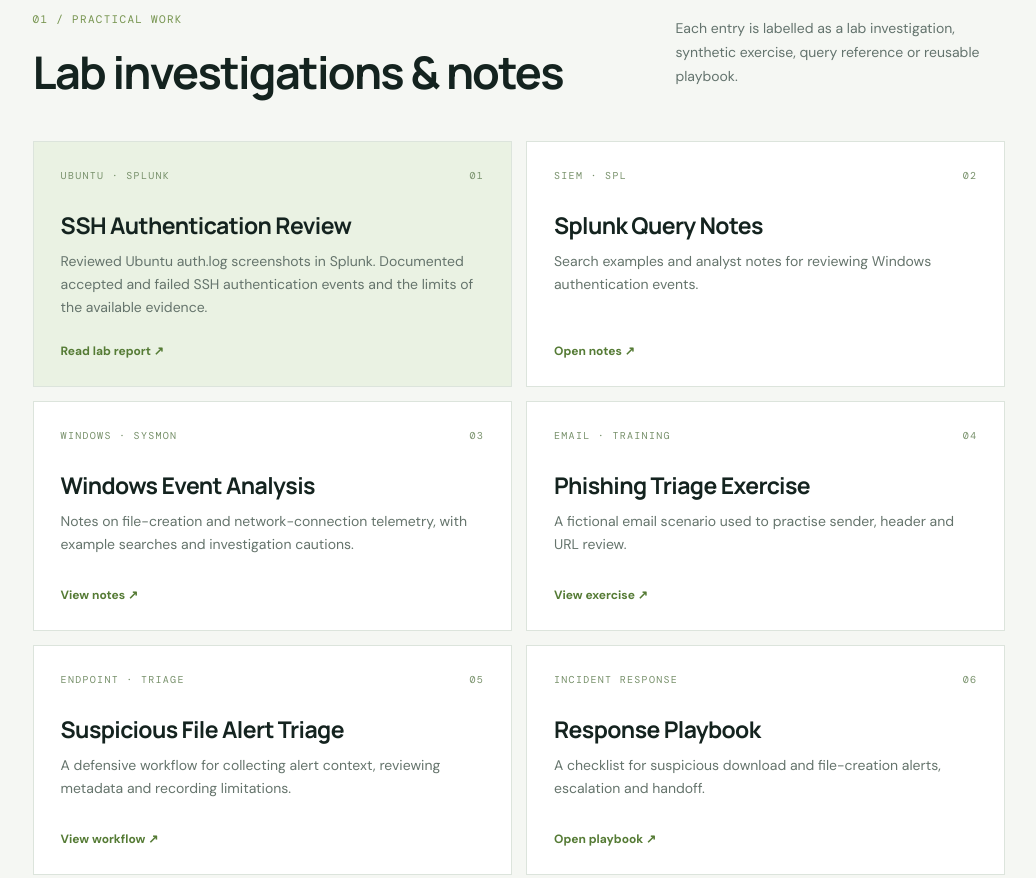
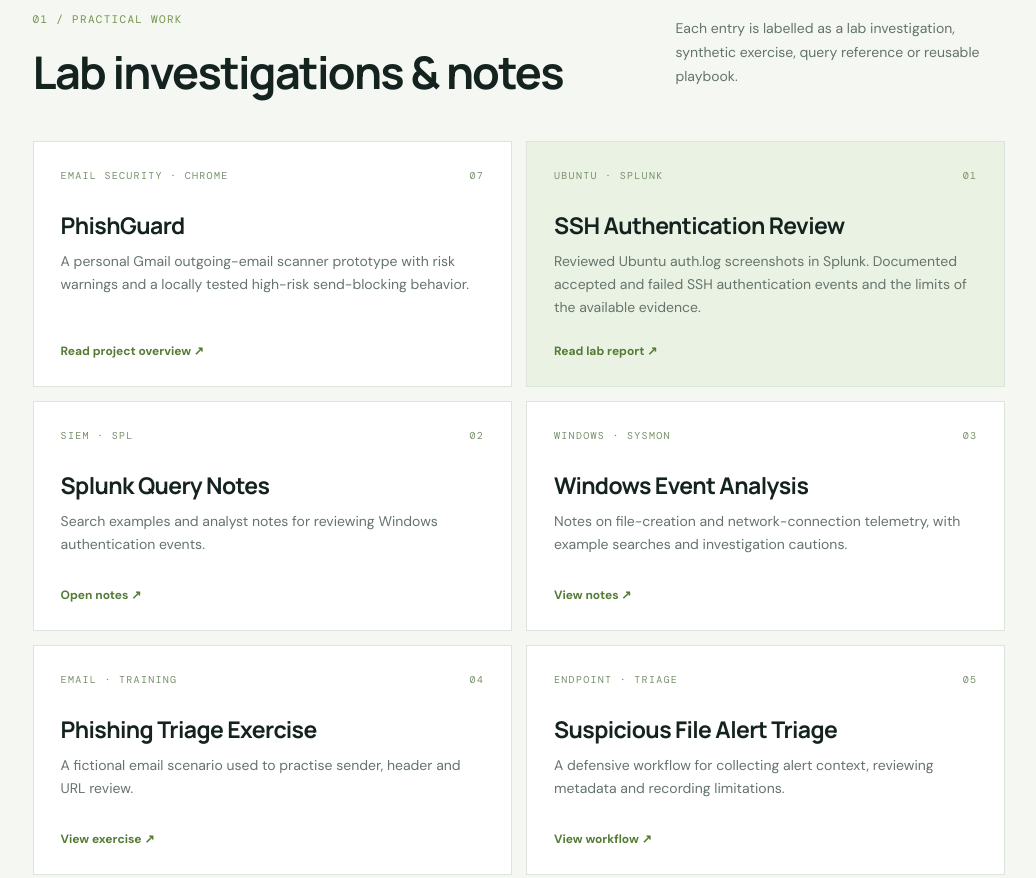
Before and after one commit to sokhendearyan85-crypto/SOC-Analyst-Portfolio, a plain HTML site: page index.html in a window 1280 px wide. Shown: the part 950-1828 px from the top of the page, without its empty margins (121-1157 px from the left). Drawn offline with nearby package versions, Linux system fonts and the light colour scheme.

Commit message:
Polish portfolio project cards and certificate link

```diff
--- a/index.html
+++ b/index.html
@@ -33,6 +33,12 @@
     <section class="section" id="work">
       <div class="section-head"><div><div class="kicker">01 / PRACTICAL WORK</div><h2>Lab investigations & notes</h2></div><p>Each entry is labelled as a lab investigation, synthetic exercise, query reference or reusable playbook.</p></div>
       <div class="project-grid">
+        <a class="project" href="https://github.com/sokhendearyan85-crypto/SOC-Analyst-Portfolio/tree/main/phishguard">
+          <div class="project-meta"><span>EMAIL SECURITY · CHROME</span><span>07</span></div>
+          <h3>PhishGuard</h3>
+          <p>A personal Gmail outgoing-email scanner prototype with risk warnings and a locally tested high-risk send-blocking behavior.</p>
+          <span class="project-link">Read project overview ↗</span>
+        </a>
         <a class="project featured" href="https://github.com/sokhendearyan85-crypto/SOC-Analyst-Portfolio/blob/main/incident-reports/ubuntu-ssh-authentication-review.md">
           <div class="project-meta"><span>UBUNTU · SPLUNK</span><span>01</span></div>
           <h3>SSH Authentication Review</h3>
@@ -89,7 +95,8 @@
         <div class="training-label">COMPLETED</div>
         <h3>Cybersecurity Course</h3>
         <p class="training-provider">Tutedude</p>
-        <p>Completed on 11 November 2026. Certificate ID: TD-ARYA-CS-0613. Certificate ID: TD-ARYA-CS-0613.</p>
+        <p>Completed on 11 November 2026. Certificate ID: TD-ARYA-CS-0613.</p>
+        <p><a class="text-link" href="training/certificate_TD-ARYA-CS-0613.pdf">View / download course certificate (PDF) ↗</a></p>
       </div>
     </section>
 
```
